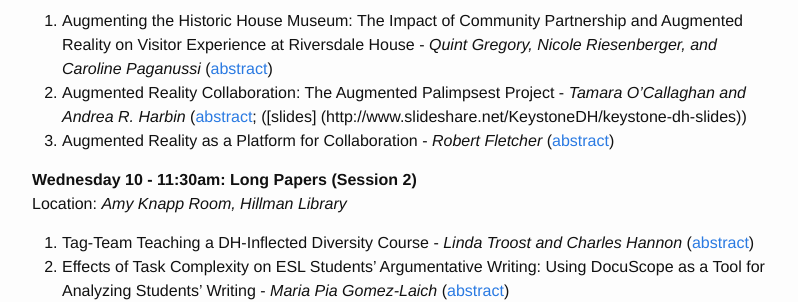
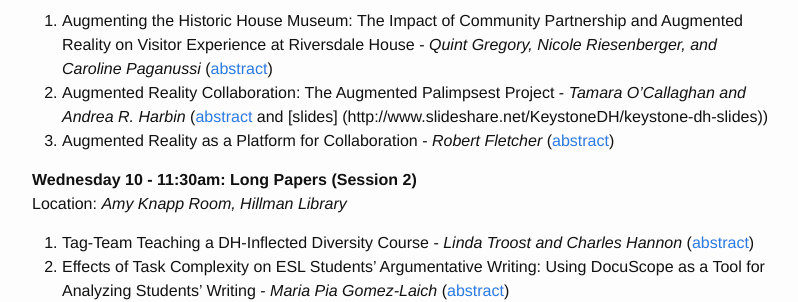
Before and after one commit to KeystoneDH/2016, a Jekyll site: the page built from schedule.md, in a window 1280 px wide and 900 px high, scrolled down 471 px. Shown: the part 152-454 px from the top of the window, without its empty margins (238-1036 px from the left). Built offline with Jekyll 4.4.1, drawn with Linux system fonts in a browser that asks for light colours.

Commit message:
Update schedule.md

```diff
--- a/schedule.md
+++ b/schedule.md
@@ -30,7 +30,7 @@ Location: _Digital Scholarship Commons, Hillman Library_
 
 
 1. Augmenting the Historic House Museum: The Impact of Community Partnership and Augmented Reality on Visitor Experience at Riversdale House - *Quint Gregory, Nicole Riesenberger, and Caroline Paganussi* ([abstract](/2016/abstracts/#submission-36))
-2. Augmented Reality Collaboration: The Augmented Palimpsest Project - *Tamara O'Callaghan and Andrea R. Harbin* ([abstract](/2016/abstracts/#submission-48); ([slides] (http://www.slideshare.net/KeystoneDH/keystone-dh-slides))
+2. Augmented Reality Collaboration: The Augmented Palimpsest Project - *Tamara O'Callaghan and Andrea R. Harbin* ([abstract](/2016/abstracts/#submission-48) and [slides] (http://www.slideshare.net/KeystoneDH/keystone-dh-slides))
 3. Augmented Reality as a Platform for Collaboration - *Robert Fletcher* ([abstract](/2016/abstracts/#submission-39))
 
 **Wednesday 10 - 11:30am: Long Papers (Session 2)**
```
